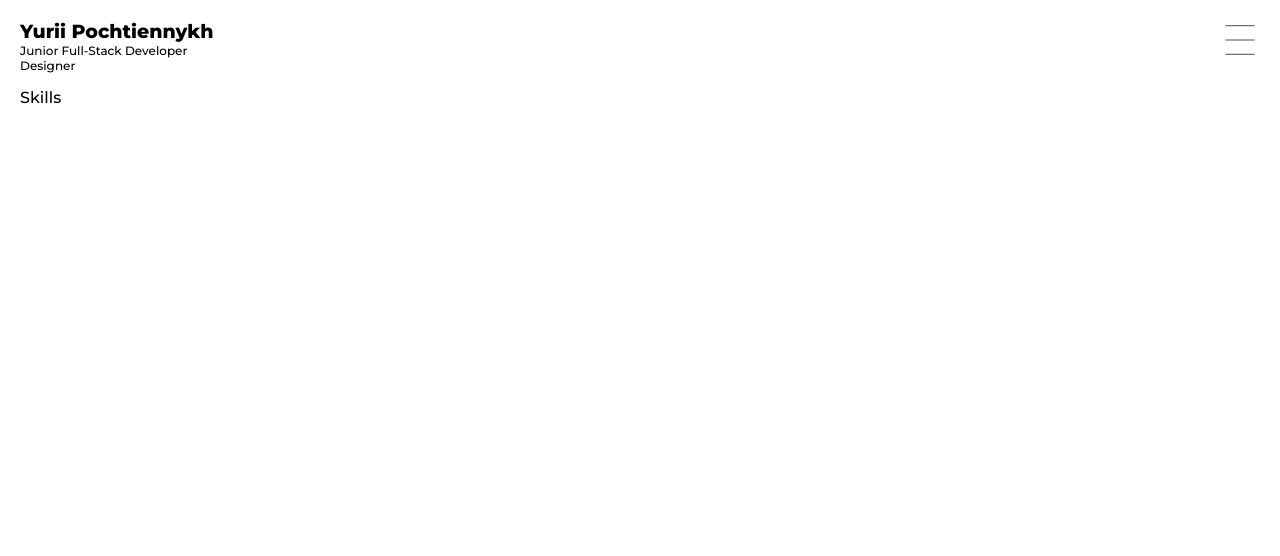
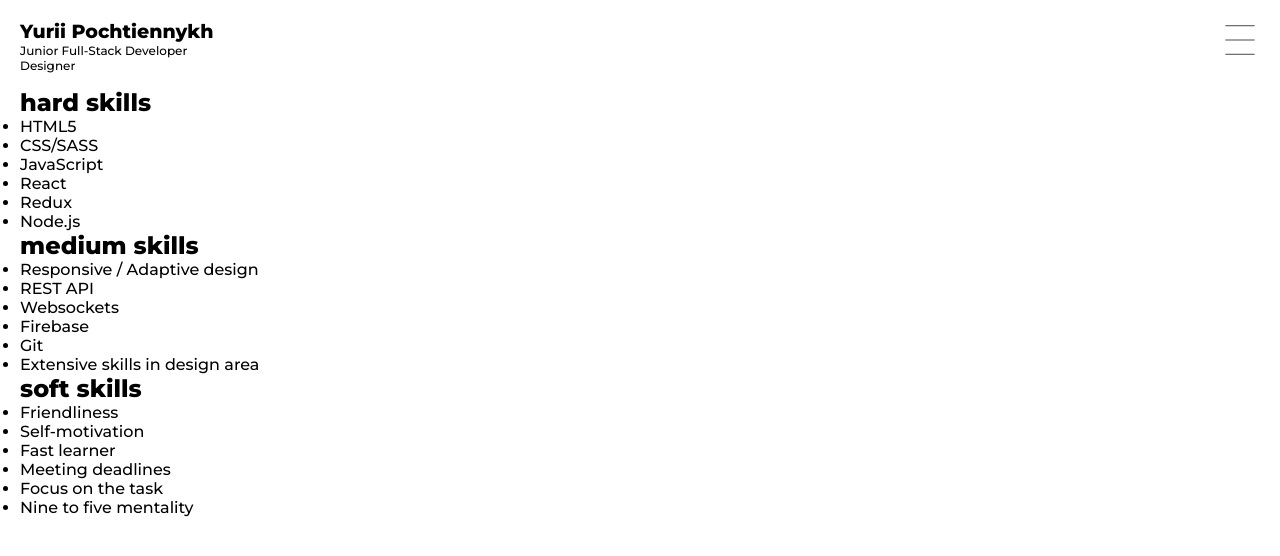
Before and after one commit to ukrwebprom/telegram-bot-web-app, a React (Create React App) app: page /skills in a window 1280 px wide. Shown: the top 556 px of the page. Built offline with nearby package versions, Linux system fonts and the light colour scheme.

Commit message:
Update Skills.jsx

```diff
--- a/src/pages/Skills/Skills.jsx
+++ b/src/pages/Skills/Skills.jsx
@@ -1,7 +1,33 @@
 export const Skills = () => {
     return(
         <div>
-            Skills
+            <h2>hard skills</h2>
+            <ul>
+                <li>HTML5</li>
+                <li>CSS/SASS</li>
+                <li>JavaScript</li>
+                <li>React</li>
+                <li>Redux</li>
+                <li>Node.js</li>
+            </ul>
+            <h2>medium skills</h2>
+            <ul>
+                <li>Responsive / Adaptive design</li>
+                <li>REST API</li>
+                <li>Websockets</li>
+                <li>Firebase</li>
+                <li>Git</li>
+                <li>Extensive skills in design area</li>
+            </ul>
+            <h2>soft skills</h2>
+            <ul>
+                <li>Friendliness</li>
+                <li>Self-motivation</li>
+                <li>Fast learner</li>
+                <li>Meeting deadlines</li>
+                <li>Focus on the task</li>
+                <li>Nine to five mentality</li>
+            </ul>
         </div>
     )
 }
```
